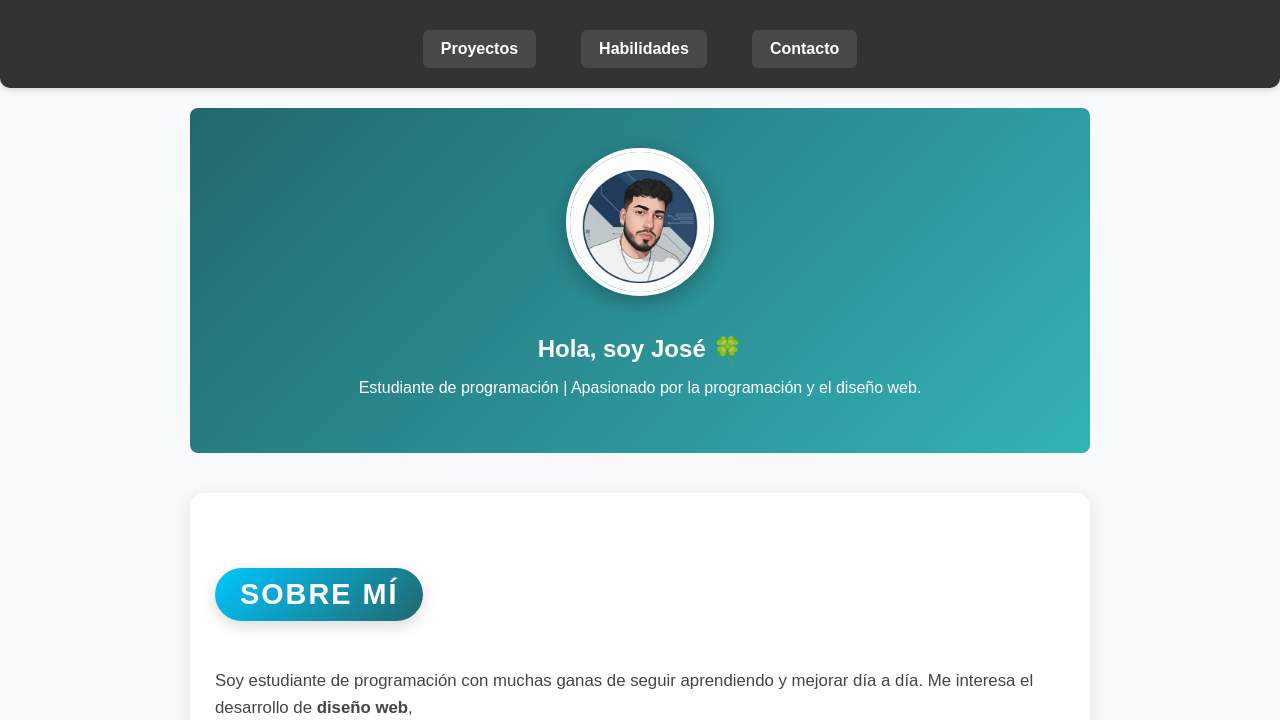
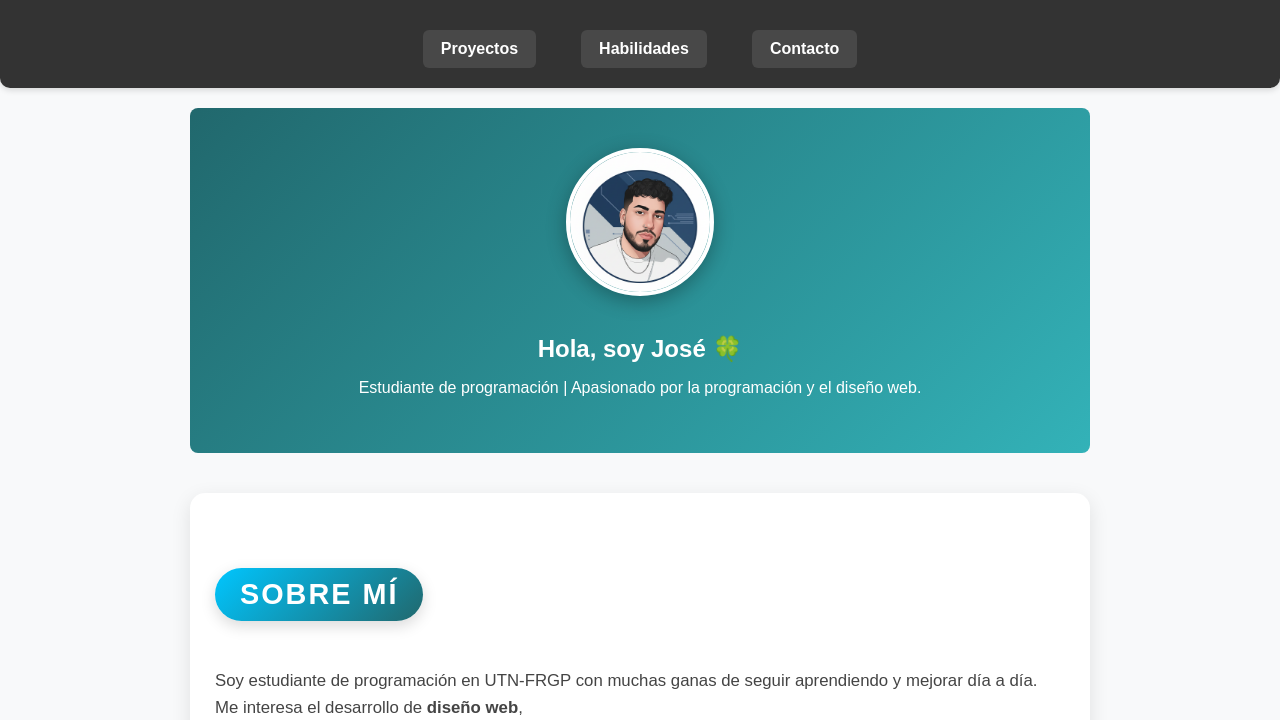
Before and after one commit to Jooseaguirre/Portfolio, a plain HTML site: page index.html in a window 1280 px wide. Shown: the part 80-800 px from the top of the page. Drawn offline with Linux system fonts and the light colour scheme.

Commit message:
cambios sobre mi

```diff
--- a/index.html
+++ b/index.html
@@ -399,7 +399,7 @@
   <h2 class="section-title">Sobre mí</h2>
   <div class="about-content">
     <p>
-      Soy estudiante de programación con muchas ganas de seguir aprendiendo
+      Soy estudiante de programación en UTN-FRGP con muchas ganas de seguir aprendiendo
       y mejorar día a día. Me interesa el desarrollo de <strong>diseño web</strong>,
 
     </p>
```
